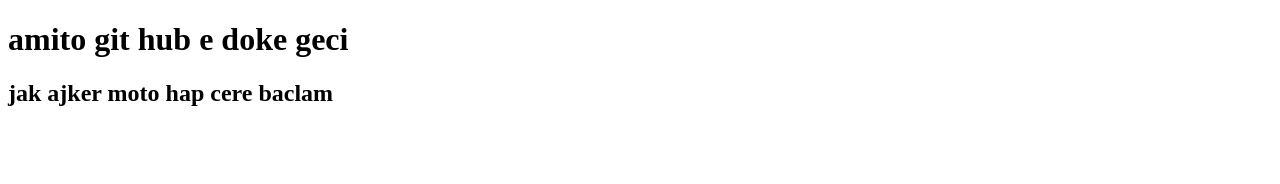
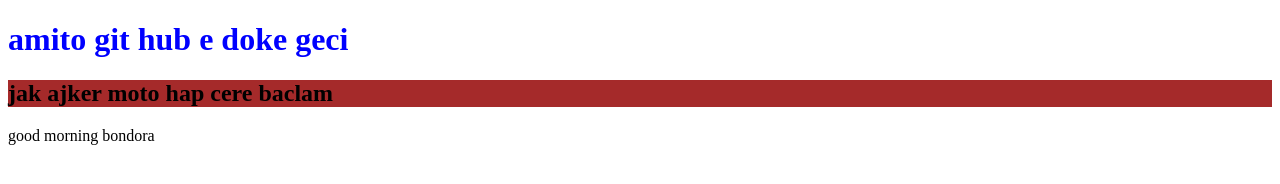
Before and after one commit to NahidHasan2kk2/my-second-repo, a plain HTML site: page index.html in a window 1280 px wide. Drawn offline with Linux system fonts and the light colour scheme.

Commit message:
color added

```diff
--- a/index.html
+++ b/index.html
@@ -10,6 +10,7 @@
 <body>
     <h1>amito git hub e doke geci</h1>
     <h2>jak ajker moto hap cere baclam</h2>
+    <p>good morning bondora</p>
 
 </body>
 </html>
--- a/style.css
+++ b/style.css
@@ -0,0 +1,6 @@
+h1{
+    color: blue;
+}
+h2{
+    background-color: brown;
+}
```
